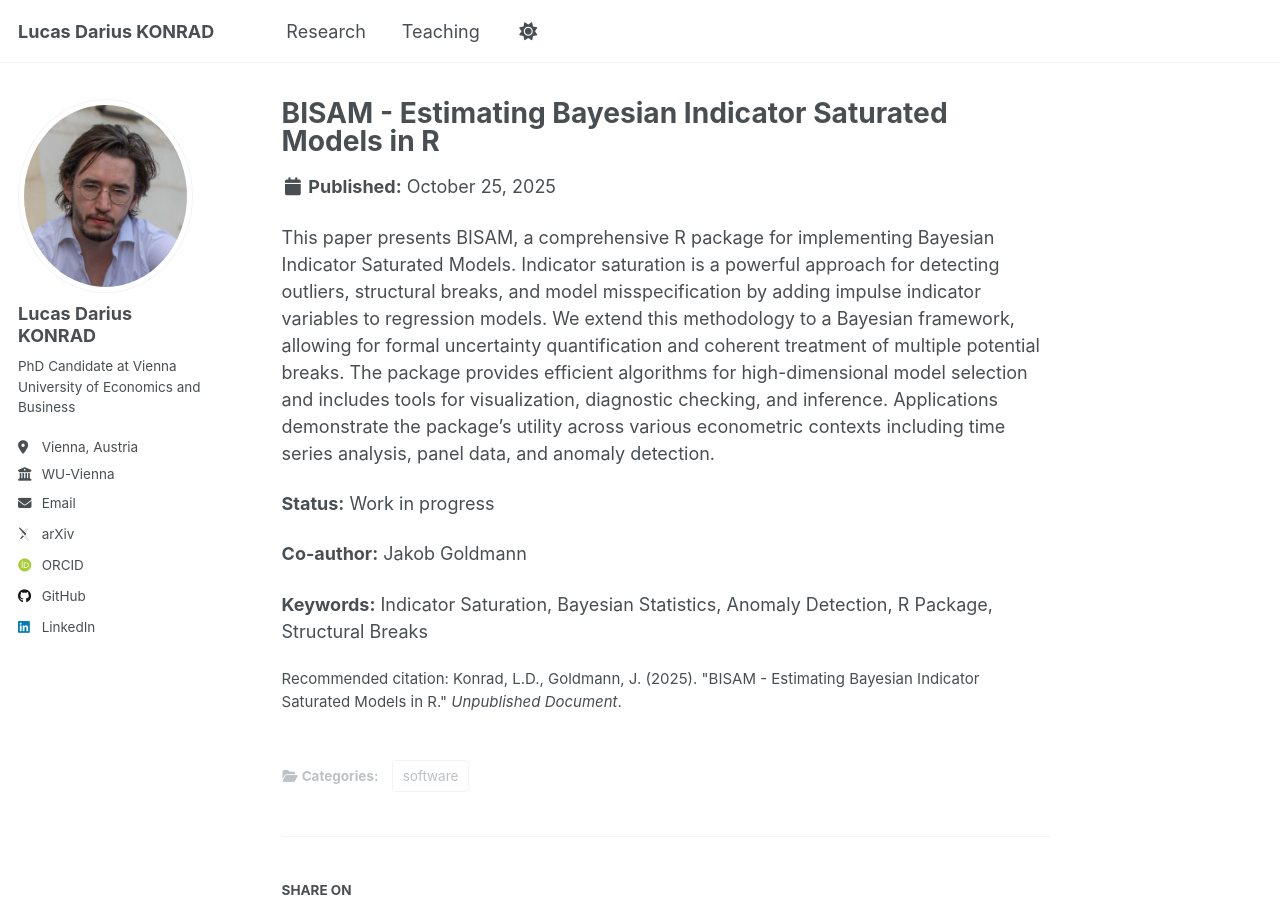
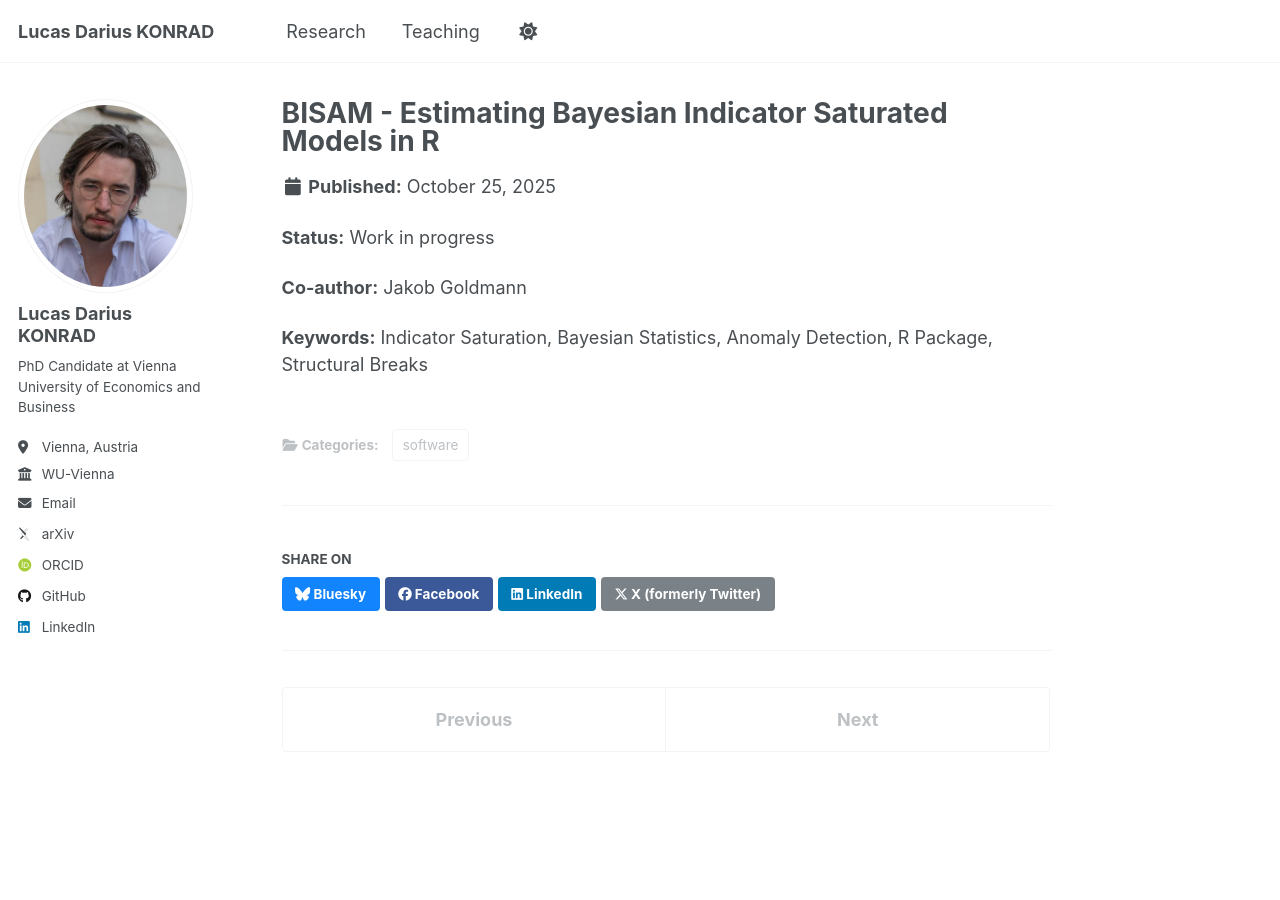
Before and after one commit to konradld/konradld.github.io, a Jekyll site: the page built from _research/publication-bisam.md, in a window 1280 px wide and 900 px high. Built offline with Jekyll 4.4.1, drawn with Linux system fonts in a browser that asks for light colours; some web fonts are replaced; a script that is not in the unit is left out.

Commit message:
Update publication-bisam.md

```diff
--- a/_research/publication-bisam.md
+++ b/_research/publication-bisam.md
@@ -4,10 +4,9 @@ collection: research
 category: software
 permalink: /publication/2025-bisam
 excerpt: 'This work introduces an R package for Bayesian indicator saturated models, enabling robust detection of outliers and structural breaks using non-local priors.'
-citation: 'Konrad, L.D., Goldmann, J. (2025). &quot;BISAM - Estimating Bayesian Indicator Saturated Models in R.&quot; <i>Unpublished Document</i>.'
+# citation: 'Konrad, L.D., Goldmann, J. (2025). &quot;BISAM - Estimating Bayesian Indicator Saturated Models in R.&quot; <i>Unpublished Document</i>.'
 ---
 
-This paper presents BISAM, a comprehensive R package for implementing Bayesian Indicator Saturated Models. Indicator saturation is a powerful approach for detecting outliers, structural breaks, and model misspecification by adding impulse indicator variables to regression models. We extend this methodology to a Bayesian framework, allowing for formal uncertainty quantification and coherent treatment of multiple potential breaks. The package provides efficient algorithms for high-dimensional model selection and includes tools for visualization, diagnostic checking, and inference. Applications demonstrate the package's utility across various econometric contexts including time series analysis, panel data, and anomaly detection.
 
 **Status:** Work in progress
 
```
